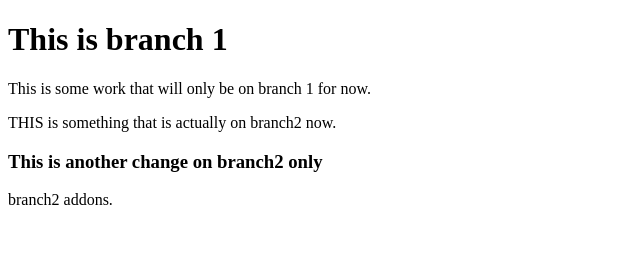
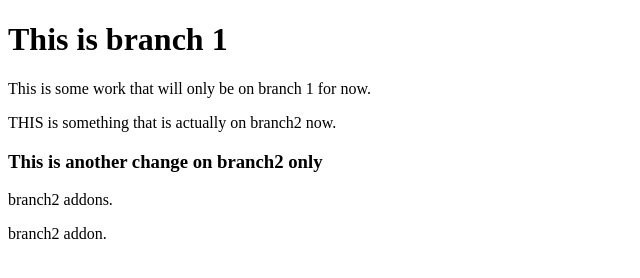
Before and after one commit to nkhil/git-branching, a plain HTML site: page index.html in a window 1280 px wide. Shown: the whole page, without its empty margins (0-640 px from the left). Drawn offline with Linux system fonts and the light colour scheme.

Commit message:
branch 2 addition

```diff
--- a/index.html
+++ b/index.html
@@ -15,5 +15,8 @@
     <p>THIS is something that is actually on branch2 now.</p>
     <h3>This is another change on branch2 only</h3>
     <p>branch2 addons.</p>
+    <p>
+        branch2 addon.
+    </p>
 </body>
 </html>
```
